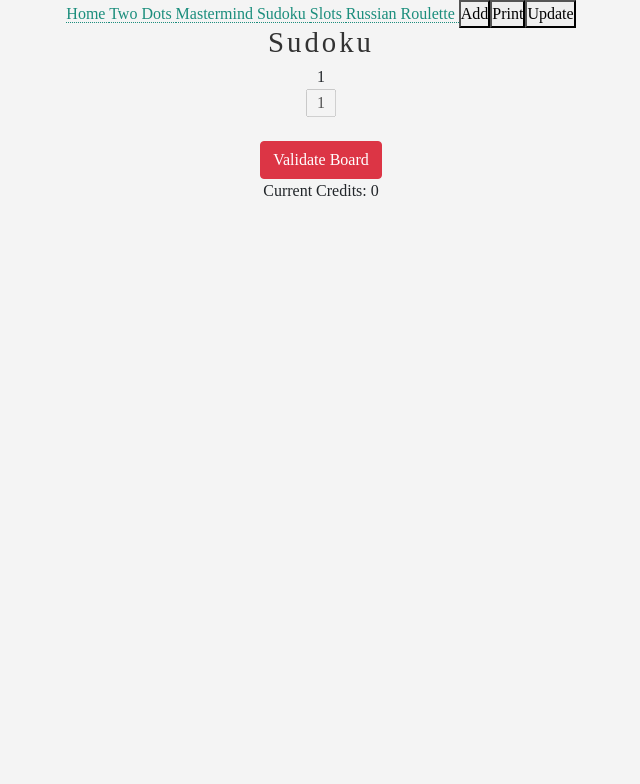
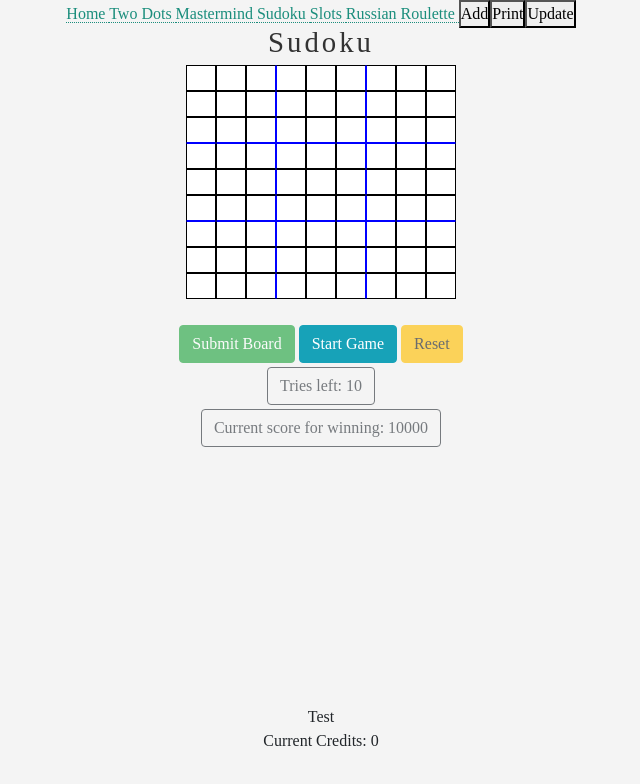
Before and after one commit to shazil-arif/Jackpot, a React (Create React App) app in the folder app/: page /sudoku in a window 1280 px wide. Shown: the top 784 px of the page, without its empty margins (319-959 px from the left). Built offline with nearby package versions, Linux system fonts and the light colour scheme.

Commit message:
Adding interface for Sudoku

```diff
--- a/app/src/agents/Sudoku/components/SudokuBoard.js
+++ b/app/src/agents/Sudoku/components/SudokuBoard.js
@@ -5,47 +5,12 @@ import { Button } from "react-bootstrap";
 class SudokuBoard extends React.Component {
   constructor(props) {
     super(props);
-    this.boardIsValid = true;
-    this.n = 6;
-    this.board = [
-      ["", "", "", "", "", "", "", "", ""],
-      ["", "", "", "", "", "", "", "", ""],
-      ["", "", "", "", "", "", "", "", ""],
-      ["", "", "", "", "", "", "", "", ""],
-      ["", "", "", "", "", "", "", "", ""],
-      ["", "", "", "", "", "", "", "", ""],
-      ["", "", "", "", "", "", "", "", ""],
-      ["", "", "", "", "", "", "", "", ""],
-      ["", "", "", "", "", "", "", "", ""],
-    ];
-    this.currentBoard = [
-      ["", "", "", "", "", "", "", "", ""],
-      ["", "", "", "", "", "", "", "", ""],
-      ["", "", "", "", "", "", "", "", ""],
-      ["", "", "", "", "", "", "", "", ""],
-      ["", "", "", "", "", "", "", "", ""],
-      ["", "", "", "", "", "", "", "", ""],
-      ["", "", "", "", "", "", "", "", ""],
-      ["", "", "", "", "", "", "", "", ""],
-      ["", "", "", "", "", "", "", "", ""],
-    ];
-    this._initializeRandomBoard();
-  }
-
-  _initializeRandomBoard() {
-    const possibleBoards = [
-      [
-        ["1", "", "", "", "", "", "", "", ""],
-        ["", "", "", "", "", "", "", "", ""],
-        ["", "", "", "", "", "", "", "", ""],
-        ["", "", "", "", "", "", "", "", ""],
-        ["", "", "", "", "", "", "", "", ""],
-        ["", "", "", "", "", "", "", "", ""],
-        ["", "", "", "", "", "", "", "", ""],
-        ["", "", "", "", "", "", "", "", ""],
-        ["", "", "", "", "", "", "", "", ""],
-      ],
-      [
+    this.state = {
+      boardIsValid: true,
+      gameStarted: false,
+      win: false,
+      n: 10,
+      initialBoard: [
         ["", "", "", "", "", "", "", "", ""],
         ["", "", "", "", "", "", "", "", ""],
         ["", "", "", "", "", "", "", "", ""],
@@ -56,42 +21,229 @@ class SudokuBoard extends React.Component {
         ["", "", "", "", "", "", "", "", ""],
         ["", "", "", "", "", "", "", "", ""],
       ],
-    ];
-    this.board = possibleBoards[0];
-    this.currentBoard = this.board;
+      currentBoard: [
+        ["", "", "", "", "", "", "", "", ""],
+        ["", "", "", "", "", "", "", "", ""],
+        ["", "", "", "", "", "", "", "", ""],
+        ["", "", "", "", "", "", "", "", ""],
+        ["", "", "", "", "", "", "", "", ""],
+        ["", "", "", "", "", "", "", "", ""],
+        ["", "", "", "", "", "", "", "", ""],
+        ["", "", "", "", "", "", "", "", ""],
+        ["", "", "", "", "", "", "", "", ""],
+      ],
+      solution: [
+        ["", "", "", "", "", "", "", "", ""],
+        ["", "", "", "", "", "", "", "", ""],
+        ["", "", "", "", "", "", "", "", ""],
+        ["", "", "", "", "", "", "", "", ""],
+        ["", "", "", "", "", "", "", "", ""],
+        ["", "", "", "", "", "", "", "", ""],
+        ["", "", "", "", "", "", "", "", ""],
+        ["", "", "", "", "", "", "", "", ""],
+        ["", "", "", "", "", "", "", "", ""],
+      ],
+      test: "Test",
+    };
   }
 
-  validateBoard(currentBoard) {}
+  initializeBoard() {
+    const possibleBoards = [
+      [
+        ["3", "1", "6", "5", "7", "8", "4", "9", "2"],
+        ["5", "2", "", "1", "3", "4", "7", "6", "8"],
+        ["4", "8", "7", "6", "2", "9", "5", "", "1"],
+        ["2", "6", "3", "", "1", "5", "9", "", "7"],
+        ["9", "7", "4", "8", "", "3", "1", "", "5"],
+        ["8", "5", "1", "7", "9", "2", "6", "", "3"],
+        ["1", "3", "8", "9", "", "7", "", "5", "6"],
+        ["6", "9", "2", "3", "5", "", "8", "7", "4"],
+        ["7", "4", "5", "2", "8", "", "3", "1", "9"],
+      ],
+    ];
+    const i = 0;
+    const solutions = [
+      [
+        ["3", "1", "6", "5", "7", "8", "4", "9", "2"],
+        ["5", "2", "9", "1", "3", "4", "7", "6", "8"],
+        ["4", "8", "7", "6", "2", "9", "5", "3", "1"],
+        ["2", "6", "3", "4", "1", "5", "9", "8", "7"],
+        ["9", "7", "4", "8", "6", "3", "1", "2", "5"],
+        ["8", "5", "1", "7", "9", "2", "6", "4", "3"],
+        ["1", "3", "8", "9", "4", "7", "2", "5", "6"],
+        ["6", "9", "2", "3", "5", "1", "8", "7", "4"],
+        ["7", "4", "5", "2", "8", "6", "3", "1", "9"],
+      ],
+    ];
+    this.setState({
+      initialBoard: JSON.parse(JSON.stringify(possibleBoards[i])),
+      currentBoard: JSON.parse(JSON.stringify(possibleBoards[i])),
+      solution: solutions[i],
+      gameStarted: true,
+    });
+  }
 
-  updateBoard(currentBoard) {}
+  resetBoard() {
+    this.setState({
+      currentBoard: JSON.parse(JSON.stringify(this.state.initialBoard)),
+    });
+  }
 
-  updateBoard() {
+  validateBoard() {
+    return true;
+  }
 
+  checkWin() {
+    return (
+      JSON.stringify(this.state.currentBoard) ==
+      JSON.stringify(this.state.solution)
+    );
   }
+
+  checkBoard() {
+    if (this.validateBoard()) {
+      this.setState({
+        boardIsValid: true,
+      });
+      if (this.checkWin()) {
+        this.setState({
+          win: true,
+        });
+      } else {
+        this.setState({
+          n: this.state.n - 1,
+        });
+      }
+    } else {
+      this.setState({
+        boardIsValid: false,
+      });
+    }
+  }
+
+  _handleCellChange(e, y, x) {
+    let newBoard = this.state.currentBoard;
+    newBoard[y][x] = e;
+    this.setState({
+      currentBoard: newBoard,
+      test: "Y:" + y + " X:" + x + " VAL:" + e,
+    });
+  }
+
+  createTable = () => {
+    let table = [];
+
+    for (let i = 1; i <= 9; i++) {
+      let children = [];
+
+      for (let j = 1; j <= 9; j++) {
+        let style = {
+          "text-align": "center",
+          width: "30px",
+          border: "1px solid black",
+        };
+        if (i == 3 || i == 6) {
+          style = { ...style, "border-bottom": "1px solid blue" };
+        }
+        if (i == 4 || i == 7) {
+          style = { ...style, "border-top": "1px solid blue" };
+        }
+        if (j == 3 || j == 6) {
+          style = { ...style, "border-right": "1px solid blue" };
+        }
+        if (j == 4 || j == 7) {
+          style = { ...style, "border-left": "1px solid blue" };
+        }
+        children.push(
+          <td>
+            <input
+              defaultValue={this.state.initialBoard[i - 1][j - 1]}
+              disabled={this.state.initialBoard[i - 1][j - 1] != ""}
+              type="text"
+              style={style}
+              onChange={(e) =>
+                this._handleCellChange(e.target.value, i - 1, j - 1)
+              }
+              value={this.state.currentBoard[i - 1][j - 1]}
+            />
+          </td>
+        );
+      }
+
+      table.push(<tr>{children}</tr>);
+    }
+    return table;
+  };
 
   render() {
     return (
       <div>
-        {this.board}
         <table style={{ "margin-left": "auto", "margin-right": "auto" }}>
-          <tr>
-            <th>
-              <input
-                defaultValue={this.board[0][0]}
-                disabled={this.board[0][0] != ""}
-                type="text"
-                id="1"
-                style={{ "text-align": "center", width: "30px" }}
-              />
-            </th>
-          </tr>
+          {this.createTable()}
         </table>
         <br />
-        <Button variant="danger" onClick={this.updateBoard}>
-          Validate Board
+        <Button
+          variant="success"
+          onClick={(e) => this.checkBoard(e)}
+          style={{ margin: "2px" }}
+          disabled={!this.state.gameStarted}
+        >
+          Submit Board
         </Button>
+        <Button
+          variant="info"
+          onClick={(e) => this.initializeBoard(e)}
+          style={{ margin: "2px" }}
+          disabled={this.state.gameStarted}
+        >
+          Start Game
+        </Button>
+        <Button
+          variant="warning"
+          onClick={(e) => this.resetBoard(e)}
+          style={{ margin: "2px" }}
+          disabled={!this.state.gameStarted}
+        >
+          Reset
+        </Button>
+        <br />
+        <div>
+          <Button variant="outline-dark" style={{ margin: "2px" }} disabled={true}>
+            Tries left: {Math.max(this.state.n, 0)}
+          </Button>
+        </div>
+        <div>
+          <Button variant="outline-dark" style={{ margin: "2px" }} disabled={true}>
+            Current score for winning: {Math.max(this.state.n * 1000, 0)}
+          </Button>
+        </div>
 
-        {!this.boardIsValid && <div>board invalid</div>}
+        {!this.state.boardIsValid && (
+          <div>
+            <Button variant="danger" style={{ margin: "2px" }} disabled={true}>
+              Board is invalid!
+            </Button>
+          </div>
+        )}
+        <br />
+        {this.state.win && (
+          <div>
+            <Button
+              variant="secondary"
+              style={{ margin: "2px" }}
+              disabled={true}
+            >
+              Win!
+            </Button>
+          </div>
+        )}
+
+        <ol>
+          {this.state.currentBoard.map((n) => (
+            <li>{n}</li>
+          ))}
+        </ol>
+        {this.state.test}
       </div>
     );
   }
```
